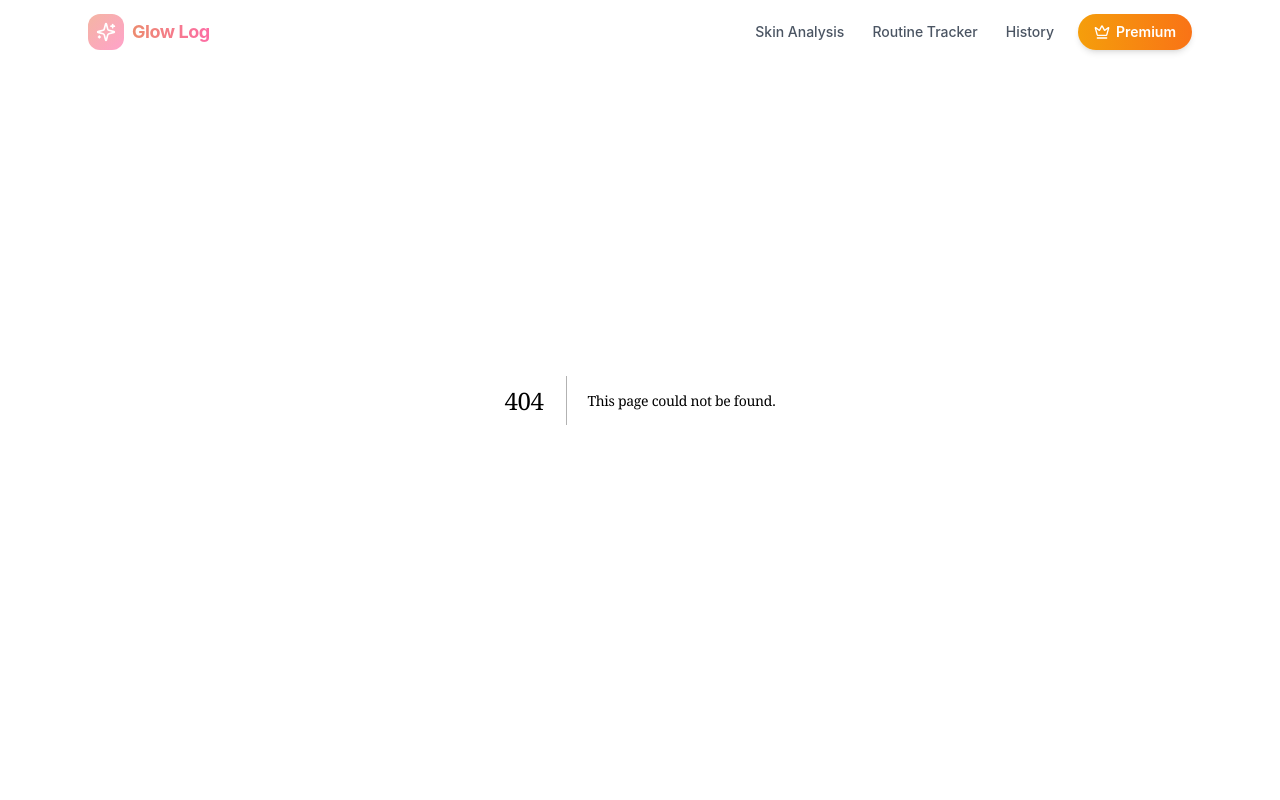
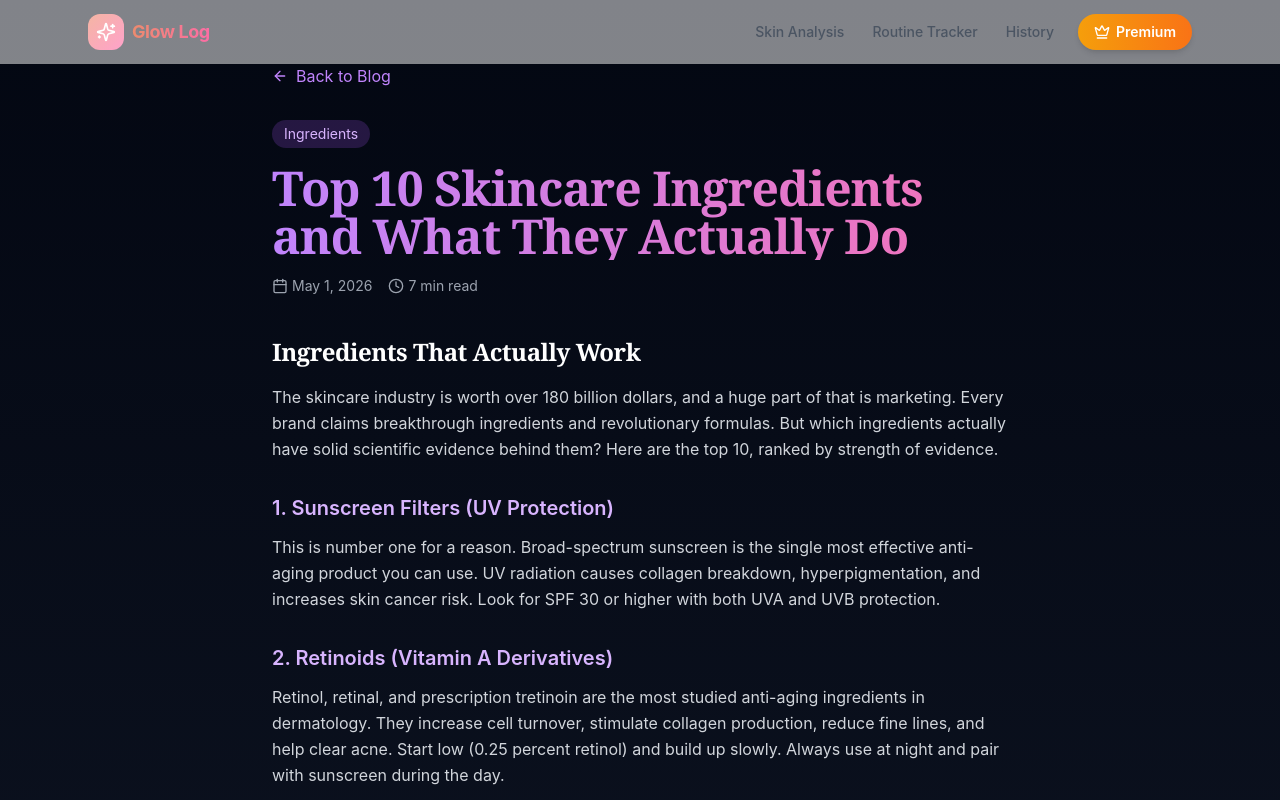
Before and after one commit to ebraryilmazel8-lang/glowlog-ai, a Next.js app: page /blog/skincare-ingredients-guide in a window 1280 px wide. Before the commit this address had no page. Shown: the top 800 px of the page. Built offline with nearby package versions, Linux system fonts and the light colour scheme.

Commit message:
Implement blog post page with dynamic routing

```diff
--- /dev/null
+++ b/src/app/blog/[slug]/page.tsx
@@ -0,0 +1,179 @@
+import { Metadata } from "next";
+import Link from "next/link";
+import { notFound } from "next/navigation";
+import { ArrowLeft, Calendar, Clock, Sparkles, Camera } from "lucide-react";
+import { blogPosts, getPostBySlug, getAllSlugs } from "@/lib/blog-data";
+
+interface Props {
+  params: Promise<{ slug: string }>;
+}
+
+export async function generateStaticParams() {
+  return getAllSlugs().map((slug) => ({ slug }));
+}
+
+export async function generateMetadata({ params }: Props): Promise<Metadata> {
+  const { slug } = await params;
+  const post = getPostBySlug(slug);
+  if (!post) return { title: "Post Not Found" };
+  return {
+    title: `${post.title} | GlowLog Blog`,
+    description: post.description,
+    openGraph: {
+      title: post.title,
+      description: post.description,
+      type: "article",
+      publishedTime: post.date,
+    },
+  };
+}
+
+function renderMarkdown(content: string) {
+  const lines = content.split("\n");
+  const elements: React.ReactNode[] = [];
+  let i = 0;
+  let listItems: string[] = [];
+
+  const flushList = () => {
+    if (listItems.length > 0) {
+      elements.push(
+        <ul key={`ul-${i}`} className="space-y-2 my-4 ml-6">
+          {listItems.map((item, idx) => (
+            <li key={idx} className="text-gray-300 list-disc">
+              <span dangerouslySetInnerHTML={{ __html: inlineFormat(item) }} />
+            </li>
+          ))}
+        </ul>
+      );
+      listItems = [];
+    }
+  };
+
+  const inlineFormat = (text: string) => {
+    return text
+      .replace(/\*\*(.+?)\*\*/g, '<strong class="text-white font-semibold">$1</strong>')
+      .replace(/\*(.+?)\*/g, '<em>$1</em>');
+  };
+
+  while (i < lines.length) {
+    const line = lines[i];
+
+    if (line.startsWith("## ")) {
+      flushList();
+      elements.push(
+        <h2 key={i} className="text-2xl font-bold text-white mt-10 mb-4">
+          {line.slice(3)}
+        </h2>
+      );
+    } else if (line.startsWith("### ")) {
+      flushList();
+      elements.push(
+        <h3 key={i} className="text-xl font-semibold text-purple-300 mt-8 mb-3">
+          {line.slice(4)}
+        </h3>
+      );
+    } else if (line.startsWith("- ")) {
+      listItems.push(line.slice(2));
+    } else if (line.trim() === "") {
+      flushList();
+    } else {
+      flushList();
+      elements.push(
+        <p
+          key={i}
+          className="text-gray-300 leading-relaxed my-3"
+          dangerouslySetInnerHTML={{ __html: inlineFormat(line) }}
+        />
+      );
+    }
+    i++;
+  }
+  flushList();
+  return elements;
+}
+
+export default async function BlogPostPage({ params }: Props) {
+  const { slug } = await params;
+  const post = getPostBySlug(slug);
+  if (!post) notFound();
+
+  return (
+    <main className="min-h-screen bg-gradient-to-b from-gray-950 via-gray-900 to-gray-950 text-white">
+      <div className="max-w-3xl mx-auto px-4 py-16">
+        {/* Back */}
+        <Link
+          href="/blog"
+          className="inline-flex items-center gap-2 text-purple-400 hover:text-purple-300 mb-8 transition-colors"
+        >
+          <ArrowLeft className="w-4 h-4" />
+          Back to Blog
+        </Link>
+
+        {/* Header */}
+        <header className="mb-10">
+          <span className="inline-block px-3 py-1 bg-purple-500/20 text-purple-300 text-sm rounded-full mb-4">
+            {post.category}
+          </span>
+          <h1 className="text-4xl md:text-5xl font-bold mb-4 bg-gradient-to-r from-purple-400 to-pink-400 bg-clip-text text-transparent leading-tight">
+            {post.title}
+          </h1>
+          <div className="flex items-center gap-4 text-gray-400 text-sm">
+            <span className="flex items-center gap-1">
+              <Calendar className="w-4 h-4" />
+              {new Date(post.date).toLocaleDateString("en-US", {
+                year: "numeric",
+                month: "long",
+                day: "numeric",
+              })}
+            </span>
+            <span className="flex items-center gap-1">
+              <Clock className="w-4 h-4" />
+              {post.readTime}
+            </span>
+          </div>
+        </header>
+
+        {/* Content */}
+        <article className="prose-custom">{renderMarkdown(post.content)}</article>
+
+        {/* CTA */}
+        <section className="mt-16 p-8 rounded-2xl bg-gradient-to-r from-purple-500/10 to-pink-500/10 border border-purple-500/20 text-center">
+          <Camera className="w-10 h-10 text-purple-400 mx-auto mb-4" />
+          <h2 className="text-2xl font-bold mb-2">
+            Ready to Analyze Your Skin?
+          </h2>
+          <p className="text-gray-400 mb-6">
+            Get personalized skincare recommendations powered by AI in seconds.
+          </p>
+          <Link
+            href="/analyze"
+            className="inline-flex items-center gap-2 px-8 py-3 bg-gradient-to-r from-purple-600 to-pink-600 rounded-full font-semibold hover:shadow-lg hover:shadow-purple-500/25 transition-all"
+          >
+            <Sparkles className="w-5 h-5" />
+            Try GlowLog Free
+          </Link>
+        </section>
+
+        {/* More Posts */}
+        <section className="mt-16">
+          <h3 className="text-xl font-bold mb-6">More Articles</h3>
+          <div className="grid gap-4">
+            {blogPosts
+              .filter((p) => p.slug !== slug)
+              .slice(0, 2)
+              .map((p) => (
+                <Link
+                  key={p.slug}
+                  href={`/blog/${p.slug}`}
+                  className="block p-4 rounded-xl bg-white/5 border border-white/10 hover:border-purple-500/30 transition-all"
+                >
+                  <h4 className="font-semibold text-white mb-1">{p.title}</h4>
+                  <p className="text-sm text-gray-400">{p.description}</p>
+                </Link>
+              ))}
+          </div>
+        </section>
+      </div>
+    </main>
+  );
+}
```
